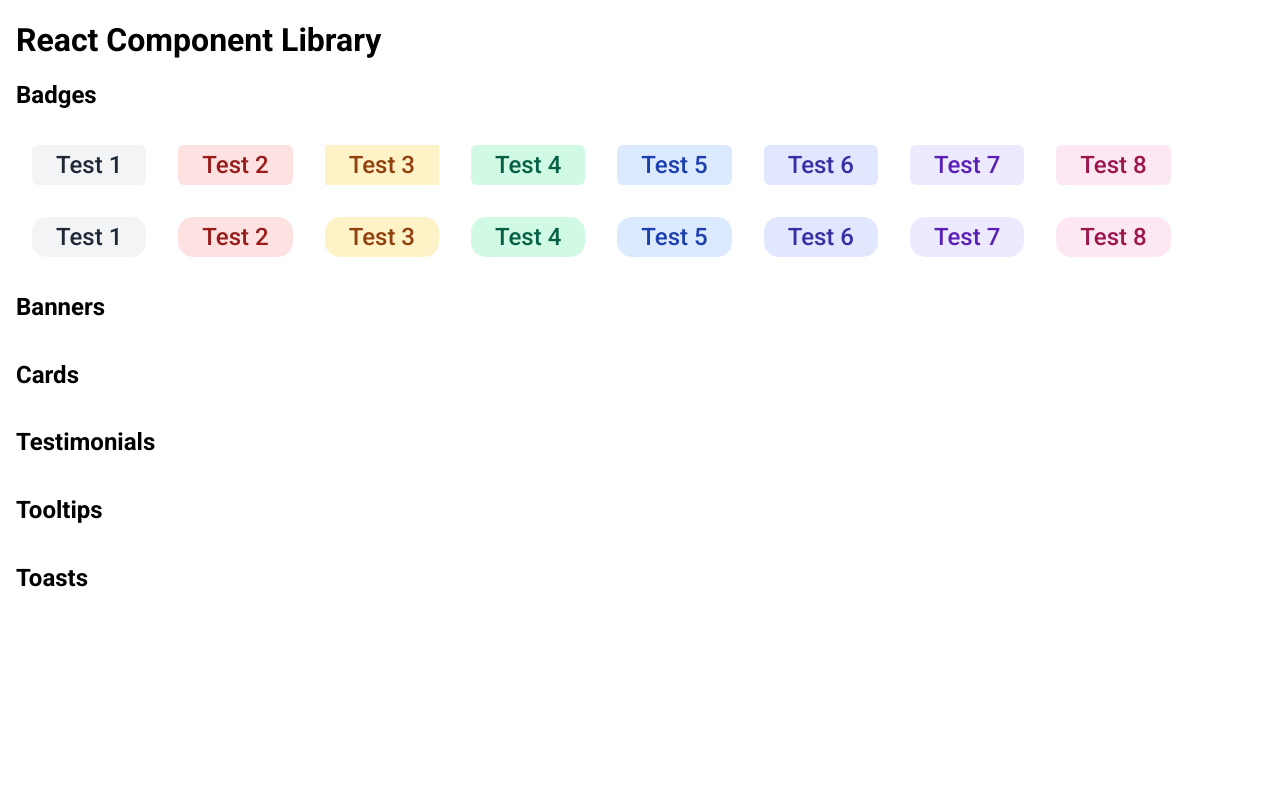
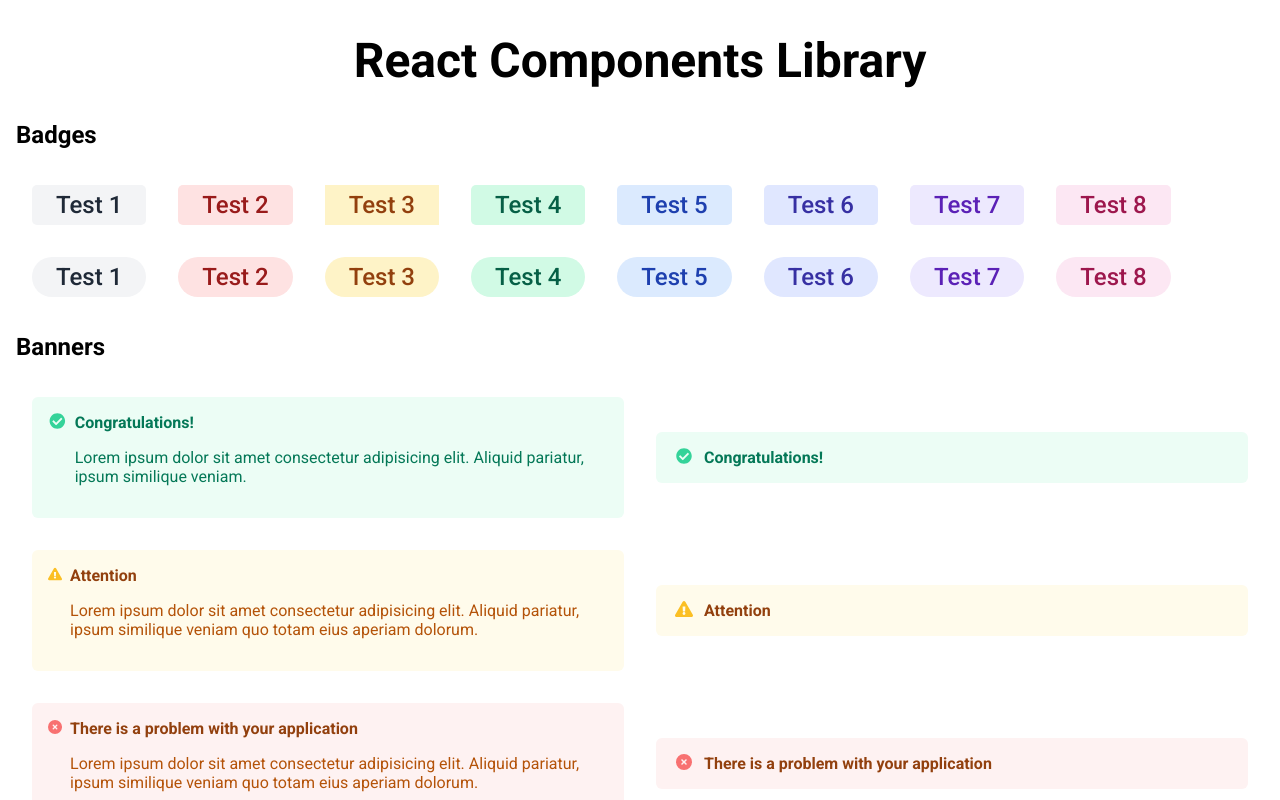
Before and after one commit to benwiacek/component-library, a React (Vite) app: page / in a window 1280 px wide. Shown: the top 800 px of the page. Built offline with nearby package versions, Linux system fonts and the light colour scheme.

Commit message:
Finished Banners + clean up
- fixed padding on badges
- amended text and layout of main page

```diff
--- a/index.html
+++ b/index.html
@@ -5,7 +5,7 @@
 		<link rel="preconnect" href="https://fonts.googleapis.com">
 		<link rel="preconnect" href="https://fonts.gstatic.com" crossorigin>
 		<link href="https://fonts.googleapis.com/css2?family=Permanent+Marker&family=Roboto:ital,wght@0,100..900;1,100..900&display=swap" rel="stylesheet">		<link rel="stylesheet" href="./src/index.css">
-		<title>Component Library</title>
+		<title>React Components Library</title>
 	</head>
 	<body>
 		<div id="root"></div>
--- a/package.json
+++ b/package.json
@@ -11,8 +11,10 @@
   },
   "dependencies": {
     "classnames": "^2.5.1",
+    "clsx": "^2.1.1",
     "react": "^19.2.0",
-    "react-dom": "^19.2.0"
+    "react-dom": "^19.2.0",
+    "react-icons": "^5.5.0"
   },
   "devDependencies": {
     "@eslint/js": "^9.39.1",
--- a/src/App.jsx
+++ b/src/App.jsx
@@ -1,13 +1,14 @@
 import Badge from "./Badge.jsx"
+import Banner from "./Banner.jsx"
 
 export default function App() {
 
 	return (
 		<main>
-			<h1>React Component Library</h1>
+			<h1>React Components Library</h1>
 
 			<h2>Badges</h2>
-			<section>
+			<section className="badges">
 				<Badge color="gray" variant="square">Test 1</Badge>
 				<Badge color="red" variant="square">Test 2</Badge>
 				<Badge color="yellow" style="square">Test 3</Badge>
@@ -18,7 +19,7 @@
 				<Badge color="pink" variant="square">Test 8</Badge>
 			</section>
 
-			<section>
+			<section className="badges">
 				<Badge color="gray" variant="pill">Test 1</Badge>
 				<Badge color="red" variant="pill">Test 2</Badge>
 				<Badge color="yellow" variant="pill">Test 3</Badge>
@@ -30,8 +31,32 @@
 			</section>
 
 			<h2>Banners</h2>
-			<section>
+			<section className="banners">
+				<Banner variant ="success">
+					Lorem ipsum dolor sit amet consectetur adipisicing elit. Aliquid pariatur, ipsum similique veniam.
+				</Banner>
+				<Banner variant ="success" />
+			</section>
 
+			<section className="banners">
+				<Banner variant ="warning">
+					Lorem ipsum dolor sit amet consectetur adipisicing elit. Aliquid pariatur, ipsum similique veniam quo totam eius aperiam dolorum.
+				</Banner>
+				<Banner variant ="warning" />
+			</section>
+
+			<section className="banners">
+				<Banner variant ="error">
+					Lorem ipsum dolor sit amet consectetur adipisicing elit. Aliquid pariatur, ipsum similique veniam quo totam eius aperiam dolorum.
+				</Banner>
+				<Banner variant ="error" />
+			</section>
+
+			<section className="banners">
+				<Banner variant ="neutral">
+					Lorem ipsum dolor sit amet consectetur adipisicing elit. Aliquid pariatur, ipsum similique veniam.
+				</Banner>
+				<Banner variant ="neutral" />
 			</section>
 
 			<h2>Cards</h2>
--- a/src/Badge.jsx
+++ b/src/Badge.jsx
@@ -3,8 +3,8 @@
 export default function Badge({ color, variant, children }) {
     const badgeClass = classnames(`badge`, variant, color)
     return (
-        <span className={badgeClass}>
-            {children}
-        </span>
+        <div className={badgeClass}>
+            <p>{children}</p>
+        </div>
     )
 }
--- /dev/null
+++ b/src/Banner.jsx
@@ -0,0 +1,58 @@
+import classnames from "classnames"
+import clsx from 'clsx'
+import { FaCheckCircle } from "react-icons/fa"
+import { FaExclamationTriangle } from "react-icons/fa"
+import { FaCircleXmark } from "react-icons/fa6"
+import { HiInformationCircle } from "react-icons/hi"
+
+
+
+export default function Banner({ variant, children }) {
+
+    const success = variant === "success"? true : false
+    const warning = variant === "warning"? true : false
+    const error = variant === "error"? true : false
+    const neutral = variant === "neutral"? true : false
+
+    function renderBanner() {
+
+        const headlineClass = clsx("headline", {
+            "head-success": success,
+            "head-warning": warning,
+            "head-error": error,
+            "head-neutral": neutral
+        })
+
+        const iconClass = clsx("icon", {
+            "green-mark": success,
+            "warning-tri": warning,
+            "red-cross": error,
+            "blue-icon": neutral
+        })
+
+            return (
+                <>
+                    {success && <FaCheckCircle className={iconClass}/>}
+                    {warning && <FaExclamationTriangle className={iconClass}/>}
+                    {error && <FaCircleXmark className={iconClass}/>}
+                    {neutral && <HiInformationCircle className={iconClass}/>}
+
+                    <div>
+                        <span className={headlineClass}>
+                            {success && "Congratulations!"}
+                            {warning && "Attention"}
+                            {error && "There is a problem with your application"}
+                            {neutral && "Update available"}
+                        </span>
+                        {children && <p>{children}</p>}
+                    </div>
+                </>
+            )
+    }
+
+    return (
+        <div className={classnames(variant, "banner")}>
+            {renderBanner()}
+        </div>
+    )
+}
--- a/src/index.css
+++ b/src/index.css
@@ -12,7 +12,18 @@
     margin: 1rem;
 }
 
-section {
+h1 {
+    font-size: 3rem;
+    text-align: center;
+}
+
+h2 {
+    font-size: 1.5rem;
+}
+
+/* === Badges === */
+
+.badges {
     display: flex;
 }
 
@@ -25,12 +36,16 @@
     margin: 1rem;
 }
 
+.badge > p {
+    margin: 0;
+}
+
 .square {
-    border-radius: 6px;
+    border-radius: 5px;
 }
 
 .pill {
-    border-radius: 15px;
+    border-radius: 20px;
 }
 
 .red {
@@ -67,3 +82,84 @@
     color: #9D174D;
     background-color: #FCE7F3;
 }
+
+/* === Banners === */
+
+.banners {
+    display: flex;
+    align-items: center;
+}
+
+.banner {
+    display: flex;
+    padding: 1em;
+    margin: 1em;
+    width: 800px;
+    border-radius: 6px;
+}
+
+.banner > div {
+    display: flex;
+    flex-direction: column;
+}
+
+.icon {
+    width: 1.5rem;
+    margin-right: 0.5em;
+}
+
+.success {
+    background-color: #ECFDF5;
+    color: #047857;
+}
+
+.headline {
+    font-weight: bold;
+}
+
+.head-sucess {
+    color: #065F46;
+}
+
+.green-mark {
+    color: #34D399;
+}
+
+.warning {
+    background-color: #FFFBEB;
+    color: #B45309;
+}
+
+.head-warning {
+    color: #92400E;
+}
+
+.warning-tri {
+    color: #FBBF24;
+}
+
+.error {
+    background-color: #FEF2F2;
+    color: #B45309;
+}
+
+.head-error {
+    color: #92400E;
+}
+
+.red-cross {
+    color: #F87171;
+}
+
+.neutral {
+    background-color: #EFF6FF;
+    color: #1C51B9;
+}
+
+.head-neutral {
+    color: #1E40AF;
+}
+
+.blue-icon {
+    color: #60A5FA;
+}
```
Also changed, not shown: 1 other file (tests, documents, lock files or other folders).
